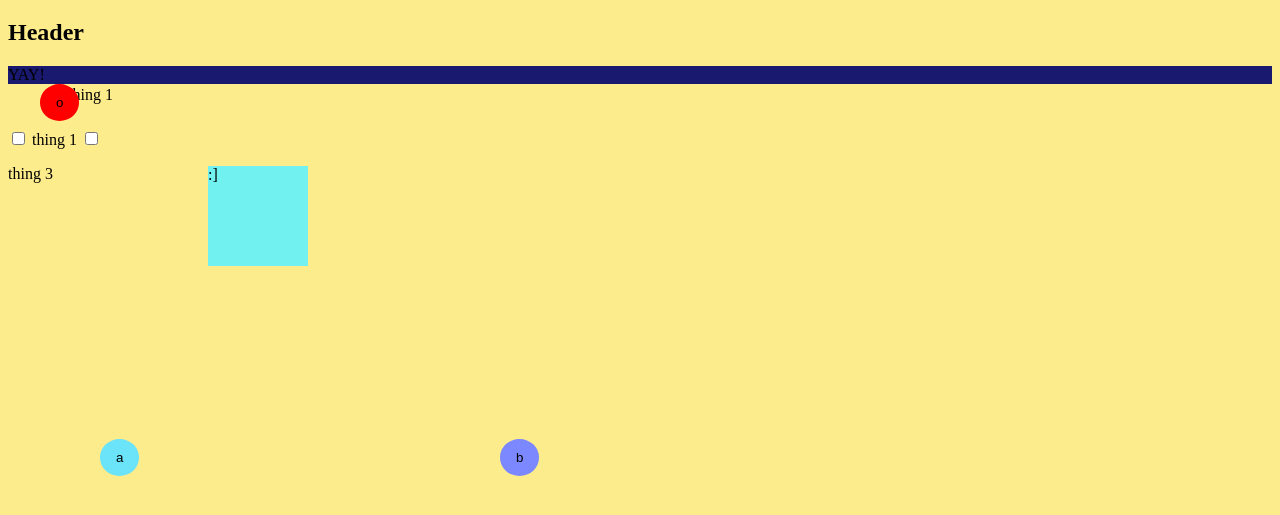
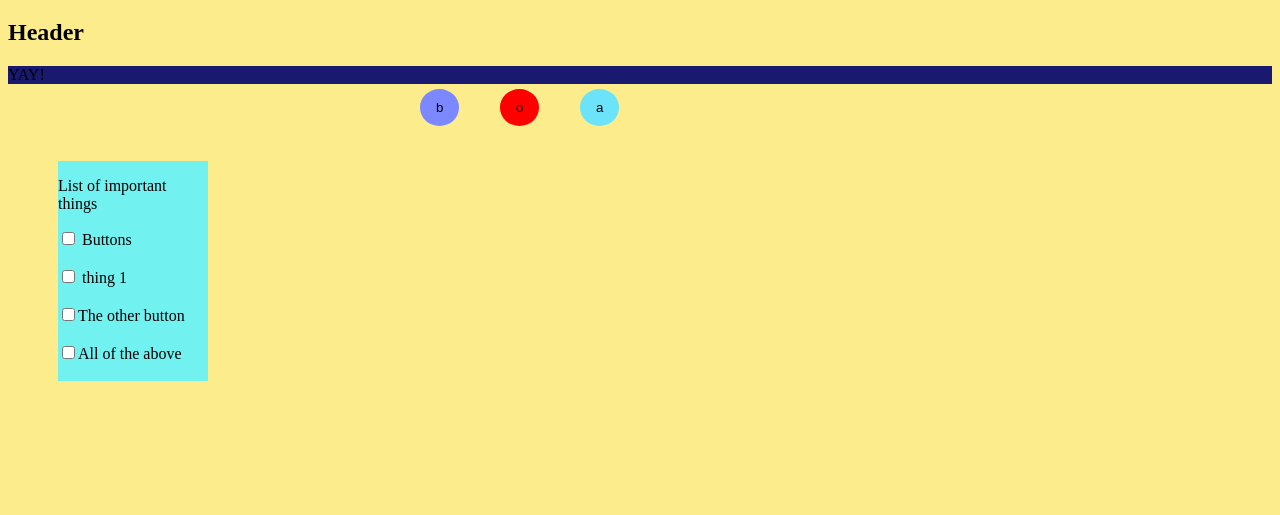
Before and after one commit to Keyao-Trinh/assignmentone, a website built with Vite: page vite/index.html in a window 1280 px wide. Shown: the part 61-576 px from the top of the page. Built offline with nearby package versions, Linux system fonts and the light colour scheme.

Commit message:
I am TRYING to fix thing and I added a cool list ya

```diff
--- a/vite/index.html
+++ b/vite/index.html
@@ -18,24 +18,37 @@
       <!-- control s saves files -->
 
       <div class="boxes">
-        <div class="one"> :]</div>
+        <div class="one">
+          <p>List of important things</p>
+          <input type="checkbox" id="check1"> <span>Buttons</span>
+          <br></br>
+          <input type="checkbox" id="check1"> <span> thing 1</span>
+          <br></br>
+          <input type="checkbox" id="check1"><span>The other button</span>
+          <br></br>
+          <input type="checkbox" id="check1"><span>All of the above</span>
+          <br></br>
+        </div>
         <div class="two">YAY!</div>
       </div>
 
       <button class="buttons">
         <button class="buttons o">o</button>
         <button class="buttons a">a</button>
-        <button class="buttons b">b</button>
+        <button onclick="alert" class="buttons b">b</button>
       </button>
 
       <!-- https://coolors.co/ -->
       <!-- colour website!!!!! -->
 
-
+      <!-- <br></br>
+       <br></br>
        <input type="checkbox" id="check1"> <span> thing 1</span>
        <br></br>
-       <input type="checkbox" id="check1"> <span> thing 1</span>
-       <input type="checkbox" id="check1"><p>thing 3</p>
-
+       <input type="checkbox" id="check1"> <span> thing 2</span>
+       <br></br>
+       <input type="checkbox" id="check1"><span> thing 3</span>
+       <br></br>
+      -->
 
 </body>
--- a/vite/style.css
+++ b/vite/style.css
@@ -9,6 +9,10 @@
 
 h1 {
   color: rgb(214, 115, 3);
+}
+
+h2 {
+  font-family: wingdings;
 }
 
 .boxes {
@@ -25,22 +29,21 @@
 .one {
   background-color: rgb(114, 241, 241);
   position: absolute;
-  left: 200px;
-  top: 100px;
-  height: 100px;
-  width: 100px;
+  left: 50px;
+  top: 95px;
+  height: 220px;
+  width: 150px;
 }
 
 .two {
   background-color: midnightblue;
-
 }
 
 .buttons {
   background-color: rgb(253, 236, 140);
   border-radius: 100%;
   border: 10px solid rgb(253, 236, 140);
-  transition-duration: 0.3s;
+  transition-duration: 0.4s;
   position: relative;
 }
 
@@ -48,36 +51,41 @@
   background-color: red;
   border-radius: 100%;
   border: 10px solid red;
-  transition-duration: 0.3s;
+  transition-duration: 6.7s;
   position: absolute;
+  left: 500px;
+  top: 150px;
 
 }
 
-.a{
-  top: 500px;
-  left: 100px;
+.a {
+  top: 150px;
+  left: 580px;
   border-radius: 100%;
   border: 10px solid rgb(107, 227, 248);
   background-color: rgb(107, 227, 248);
-  transition-duration: 0.8s;
+  transition-duration: 1.0s;
   position: absolute;
 }
 
-.b{
-  top: 500px;
-  left: 500px;
+.b {
+  top: 150px;
+  left: 420px;
   border-radius: 100%;
   border: 10px solid rgb(123, 136, 255);
   background-color: rgb(123, 136, 255);
   transition-duration: 0.5s;
   position: absolute;
 }
-.buttons:hover{
-    border: 1000px solid rgb(253, 236, 140);
+
+.buttons:hover {
+  border: 1000px solid rgb(253, 236, 140);
   cursor: grabbing;
   opacity: 0;
 
 }
+
+
 /* .o:hover {
   border: 1000px solid rgb(253, 236, 140);
   cursor: grabbing;
```
